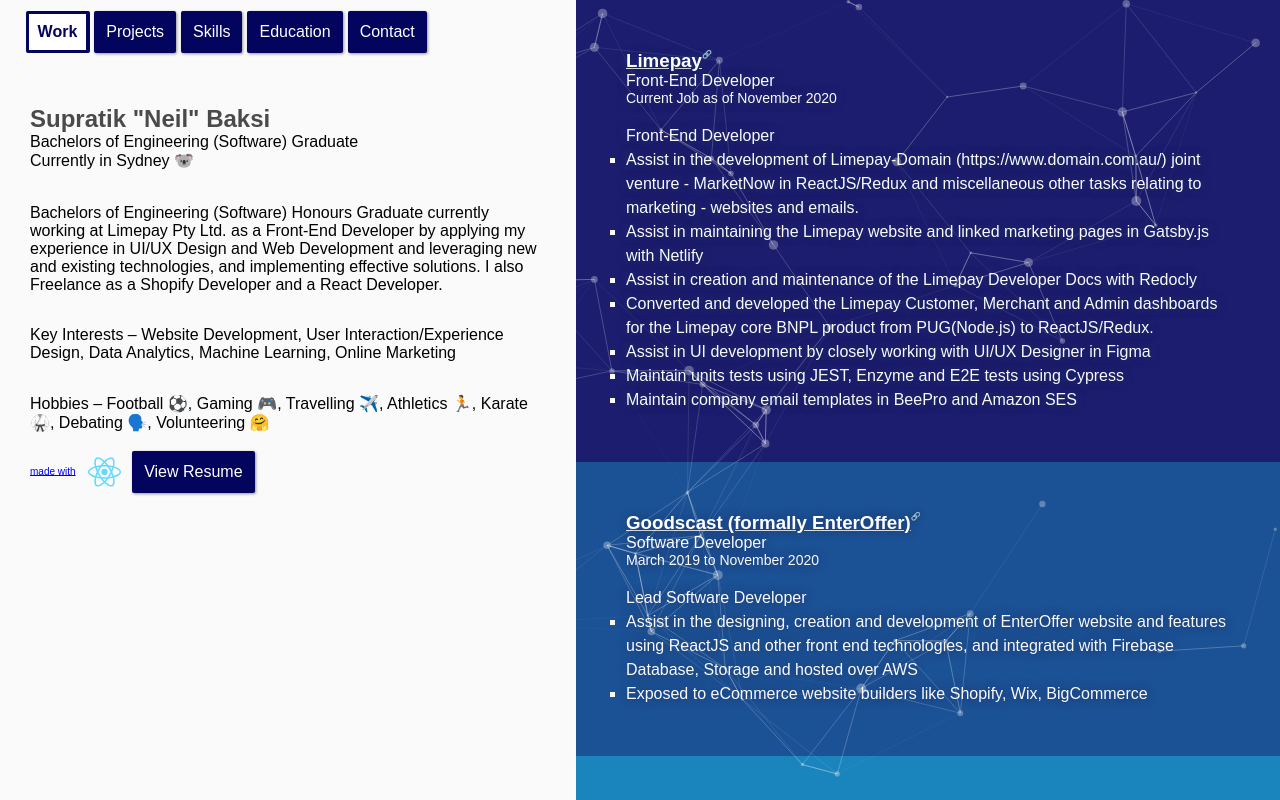
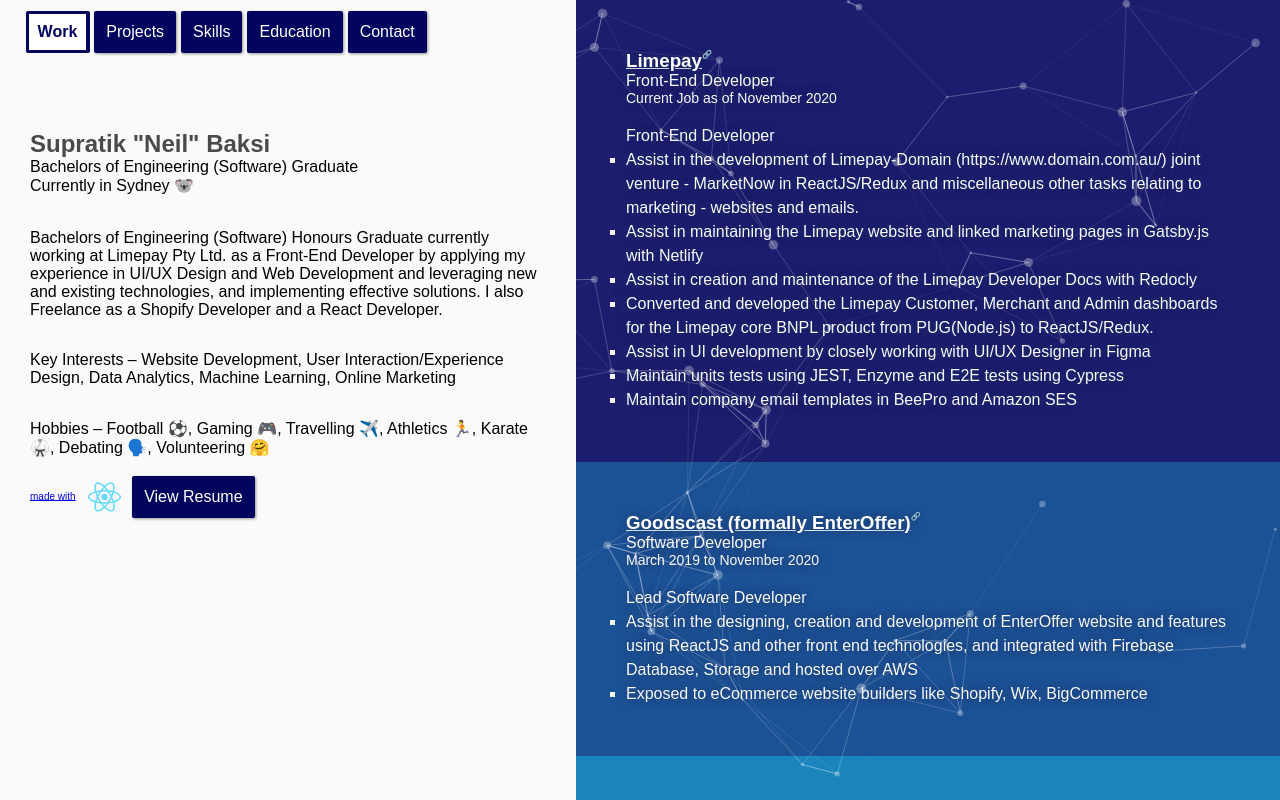
Before and after one commit to NeilBaksi/Portfolio, a React (Create React App) app: page / in a window 1280 px wide. Built offline with nearby package versions, Linux system fonts and the light colour scheme; a web font is replaced by a local one.

Commit message:
fixed scrolling

```diff
--- a/src/App.css
+++ b/src/App.css
@@ -205,13 +205,19 @@
 	.card-container {
 		overflow: auto;
 	}
-	.header-container,
+	.card-content,
 	.card-container,
 	.modal-container {
 		height: 100vh;
 	}
-	.card-content {
+	.header-container {
 		height: 100vh;
+		overflow: auto;
+	}
+	.header-content {
+		margin-top: 50px;
+		position: relative;
+		overflow: scroll;
 	}
 	.bg-gray {
 		background: #fafafa;
```
Also changed, not shown: 8 other files (tests, documents, lock files or other folders).
